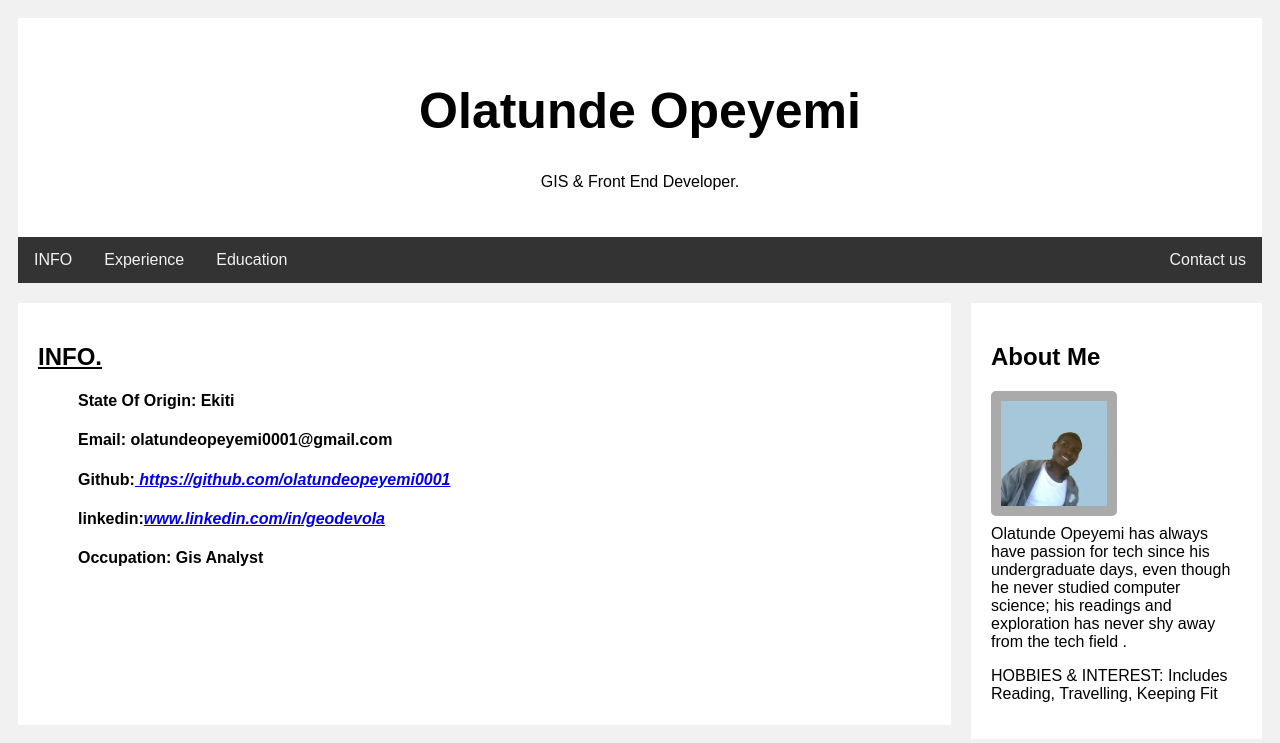
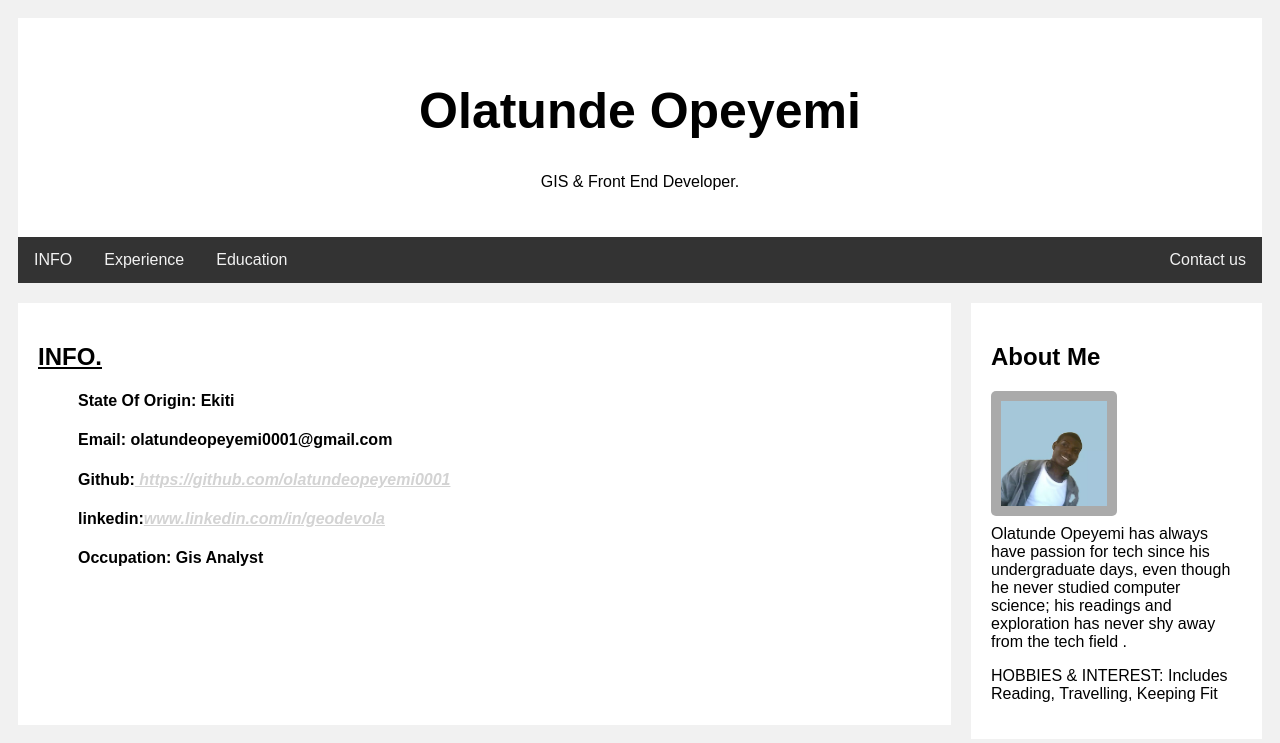
Before and after one commit to olatundeopeyemi0001/Olatunde_portfolio, a plain HTML site: page index.html in a window 1280 px wide. Shown: the top 743 px of the page. Drawn offline with Linux system fonts and the light colour scheme.

Commit message:
Update index.html

```diff
--- a/index.html
+++ b/index.html
@@ -128,8 +128,8 @@ body {
       <h2><u>INFO.</u></h2>
   <ul><h4>State Of Origin: Ekiti </ul>
   <ul><h4>Email: olatundeopeyemi0001@gmail.com</h5></ul>
-  <ul><h4>Github:<a href="https://github.com/olatundeopeyemi0001" target="_blank" style="color: ";><i> https://github.com/olatundeopeyemi0001</i></a></h5></ul>
-  <ul><h4>linkedin:<a href="www.linkedin.com/in/geodevola" target="_blank" style="color: ";><i>www.linkedin.com/in/geodevola</i></a> </h5></ul>
+  <ul><h4>Github:<a href="https://github.com/olatundeopeyemi0001" target="_blank" style="color: lightgray";><i> https://github.com/olatundeopeyemi0001</i></a></h5></ul>
+  <ul><h4>linkedin:<a href="www.linkedin.com/in/geodevola" target="_blank" style="color: lightgray";><i>www.linkedin.com/in/geodevola</i></a> </h5></ul>
   <ul><h4>Occupation: Gis Analyst </h5></ul>
 
 
```
